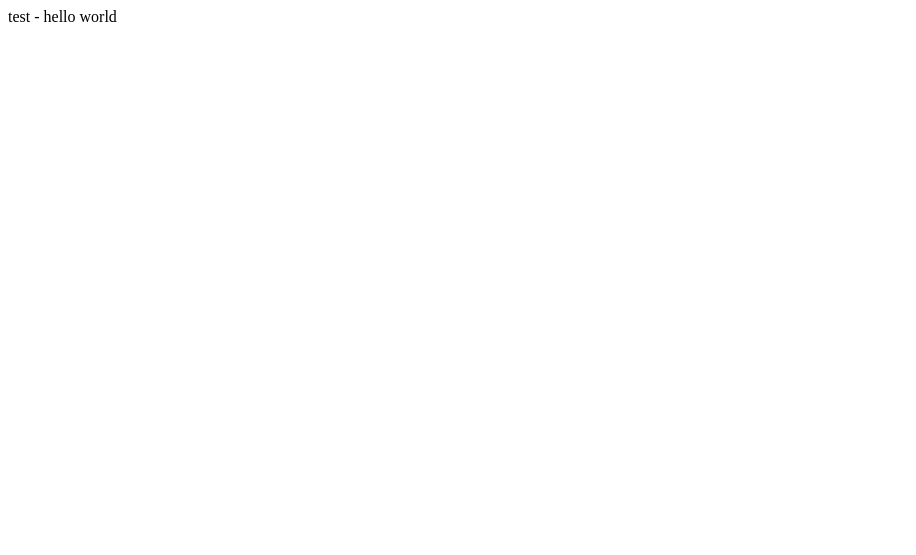
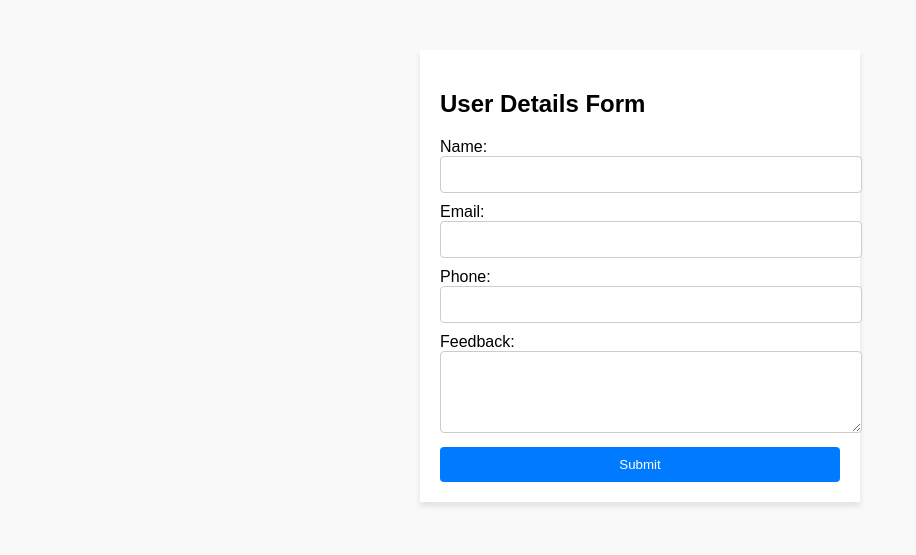
Before and after one commit to praveenjayapal-github/learnJava, a plain HTML site: page index.html in a window 1280 px wide. Shown: the whole page, without its empty margins (0-916 px from the left). Drawn offline with Linux system fonts and the light colour scheme.

Commit message:
Update index.html

```diff
--- a/index.html
+++ b/index.html
@@ -1,5 +1,68 @@
-<html>
+<!DOCTYPE html>
+<html lang="en">
+<head>
+    <meta charset="UTF-8">
+    <meta name="viewport" content="width=device-width, initial-scale=1.0">
+    <title>User Details Form</title>
+    <style>
+        body {
+            font-family: Arial, sans-serif;
+            background-color: #f9f9f9;
+            margin: 0;
+            padding: 0;
+        }
+        .form-container {
+            width: 100%;
+            max-width: 400px;
+            margin: 50px auto;
+            background: #fff;
+            padding: 20px;
+            box-shadow: 0 4px 6px rgba(0, 0, 0, 0.1);
+        }
+        .form-container h2 {
+            margin-bottom: 20px;
+            font-size: 24px;
+        }
+        .form-container input,
+        .form-container textarea {
+            width: 100%;
+            padding: 10px;
+            margin-bottom: 10px;
+            border: 1px solid #ccc;
+            border-radius: 4px;
+        }
+        .form-container button {
+            background-color: #007bff;
+            color: white;
+            border: none;
+            padding: 10px;
+            width: 100%;
+            border-radius: 4px;
+            cursor: pointer;
+        }
+        .form-container button:hover {
+            background-color: #0056b3;
+        }
+    </style>
+</head>
 <body>
-test - hello world
+    <div class="form-container">
+        <h2>User Details Form</h2>
+        <form action="https://example.com/submit" method="post">
+            <label for="name">Name:</label>
+            <input type="text" id="name" name="name" required>
+
+            <label for="email">Email:</label>
+            <input type="email" id="email" name="email" required>
+
+            <label for="phone">Phone:</label>
+            <input type="tel" id="phone" name="phone">
+
+            <label for="feedback">Feedback:</label>
+            <textarea id="feedback" name="feedback" rows="4"></textarea>
+
+            <button type="submit">Submit</button>
+        </form>
+    </div>
 </body>
 </html>
```
